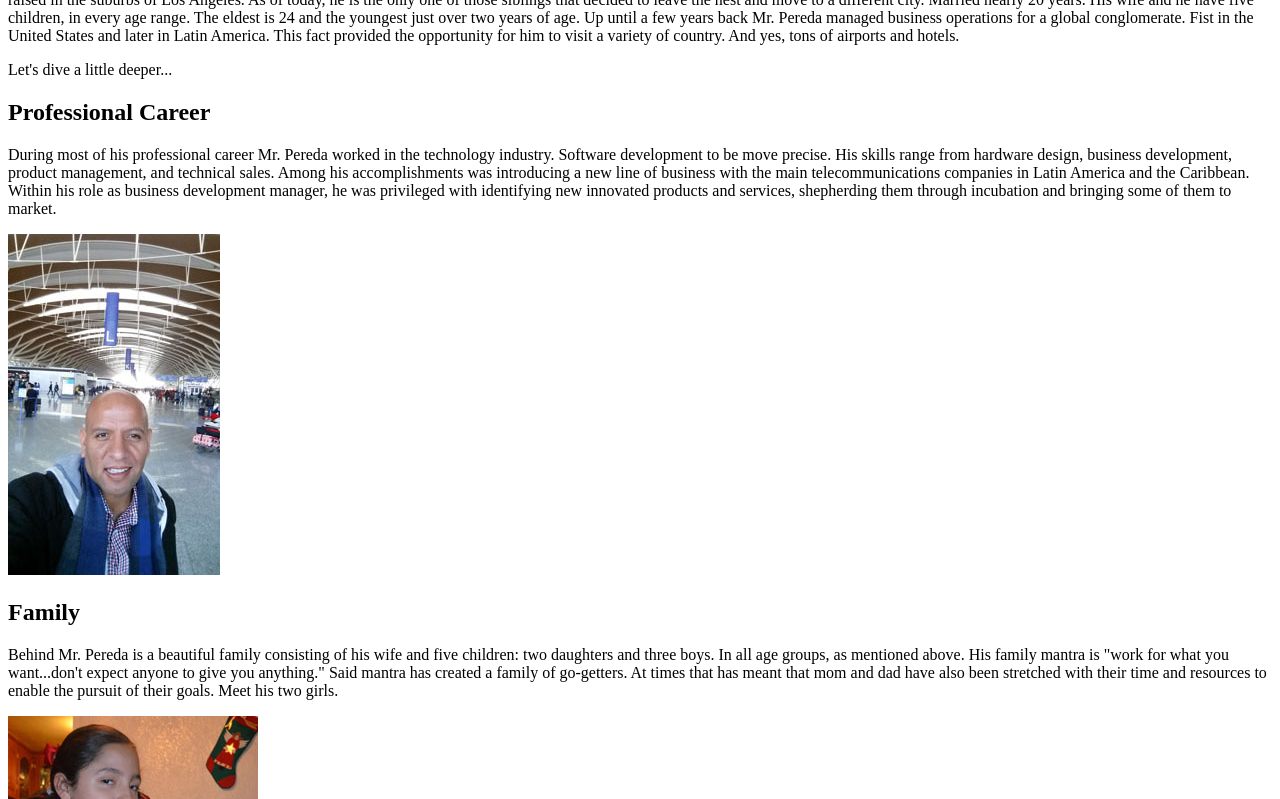
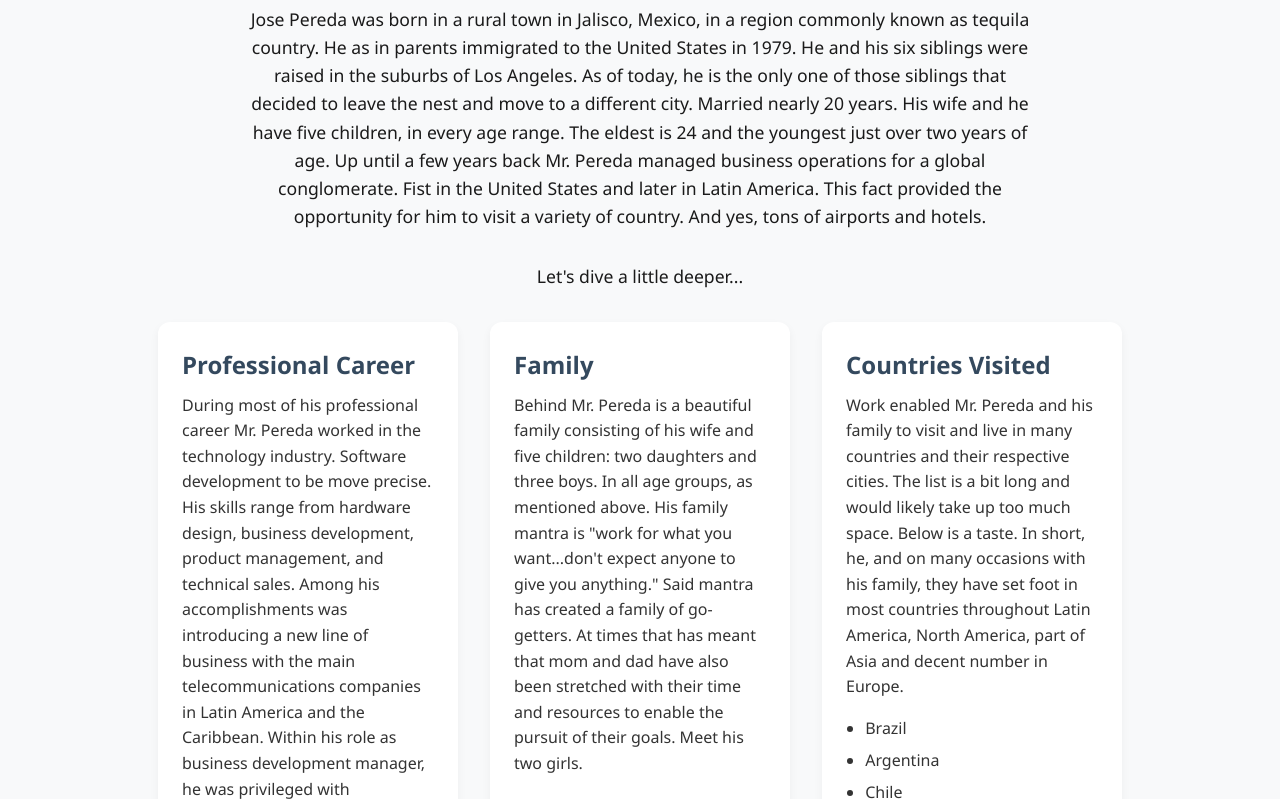
Before and after one commit to joselpereda/webd168e, a plain HTML site: page index.html in a window 1280 px wide. Shown: the part 107-906 px from the top of the page. Drawn offline with Linux system fonts and the light colour scheme.

Commit message:
changes in main.scsss

```diff
--- a/lesson01/css/main.scss
+++ b/lesson01/css/main.scss
@@ -0,0 +1,96 @@
+$primary-color: #2c3e50;
+$secondary-color: #34495e;
+$accent-color: #2980b9;
+$background-color: #f8f9fa;
+$text-color: #333;
+$light-gray: #ecf0f1;
+$font-stack: 'Segoe UI', Tahoma, Geneva, Verdana, sans-serif;
+
+// Base reset and typography
+* {
+  margin: 0;
+  padding: 0;
+  box-sizing: border-box;
+}
+
+body {
+  font-family: $font-stack;
+  background-color: $background-color;
+  color: $text-color;
+  line-height: 1.6;
+  padding: 2rem;
+}
+
+// Headings
+h1 {
+  font-size: 2.5rem;
+  color: $primary-color;
+  margin-bottom: 1rem;
+  text-align: center;
+}
+
+h2 {
+  color: $secondary-color;
+  margin-bottom: 0.5rem;
+}
+
+// Paragraphs
+p.intro {
+  font-size: 1.1rem;
+  max-width: 800px;
+  margin: 0 auto 2rem auto;
+  text-align: center;
+  color: darken($text-color, 10%);
+}
+
+p {
+  margin-bottom: 1rem;
+}
+
+// Container and Columns
+.container {
+  display: flex;
+  gap: 2rem;
+  flex-wrap: wrap;
+  justify-content: center;
+  margin-top: 2rem;
+}
+
+.column {
+  background-color: white;
+  border-radius: 12px;
+  box-shadow: 0 4px 10px rgba(0, 0, 0, 0.05);
+  padding: 1.5rem;
+  width: 300px;
+  transition: transform 0.3s ease;
+
+  &:hover {
+    transform: translateY(-5px);
+  }
+
+  img {
+    max-width: 100%;
+    border-radius: 10px;
+    margin-top: 1rem;
+  }
+
+  ul {
+    list-style-type: disc;
+    padding-left: 1.2rem;
+    li {
+      margin-bottom: 0.4rem;
+    }
+  }
+}
+
+// Responsive Design
+@media (max-width: 768px) {
+  .container {
+    flex-direction: column;
+    align-items: center;
+  }
+
+  .column {
+    width: 90%;
+  }
+}
```
Also changed, not shown: lesson01/css/main.css, 1 other file.
